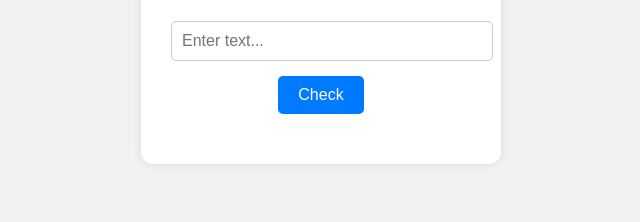
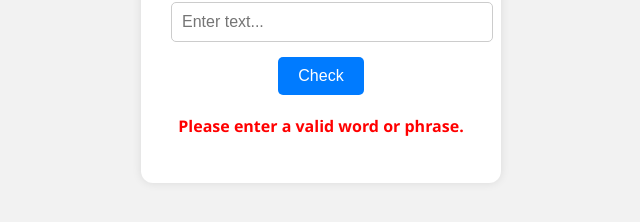
Before and after one commit to Nikhil9141/practice-Projects, a plain HTML site: page Palindrome_Checker/index.html in a window 1280 px wide. Both pictures are taken after a click on the button "Check". Shown: the part 402-624 px from the top of the page, without its empty margins (319-959 px from the left). Drawn offline with Linux system fonts and the light colour scheme.

Commit message:
Palindrome Check

```diff
--- a/Palindrome_Checker/index.html
+++ b/Palindrome_Checker/index.html
@@ -13,6 +13,6 @@
     <button onclick="checkPalindrome()">Check</button>
     <p id="result"></p>
   </div>
-
+  <script src="script.js"></script>
 </body>
 </html>
--- /dev/null
+++ b/Palindrome_Checker/script.js
@@ -0,0 +1,18 @@
+function checkPalindrome() {
+  const input = document.getElementById('text-input').value;
+  const cleaned = input.toLowerCase().replace(/[^a-z0-9]/g, '');
+  const reversed = cleaned.split('').reverse().join('');
+
+  const result = document.getElementById('result');
+
+  if (cleaned === '') {
+    result.textContent = 'Please enter a valid word or phrase.';
+    result.style.color = 'red';
+  } else if (cleaned === reversed) {
+    result.textContent = `"${input}" is a Palindrome!`;
+    result.style.color = 'green';
+  } else {
+    result.textContent = `"${input}" is NOT a Palindrome.`;
+    result.style.color = 'crimson';
+  }
+}
```
